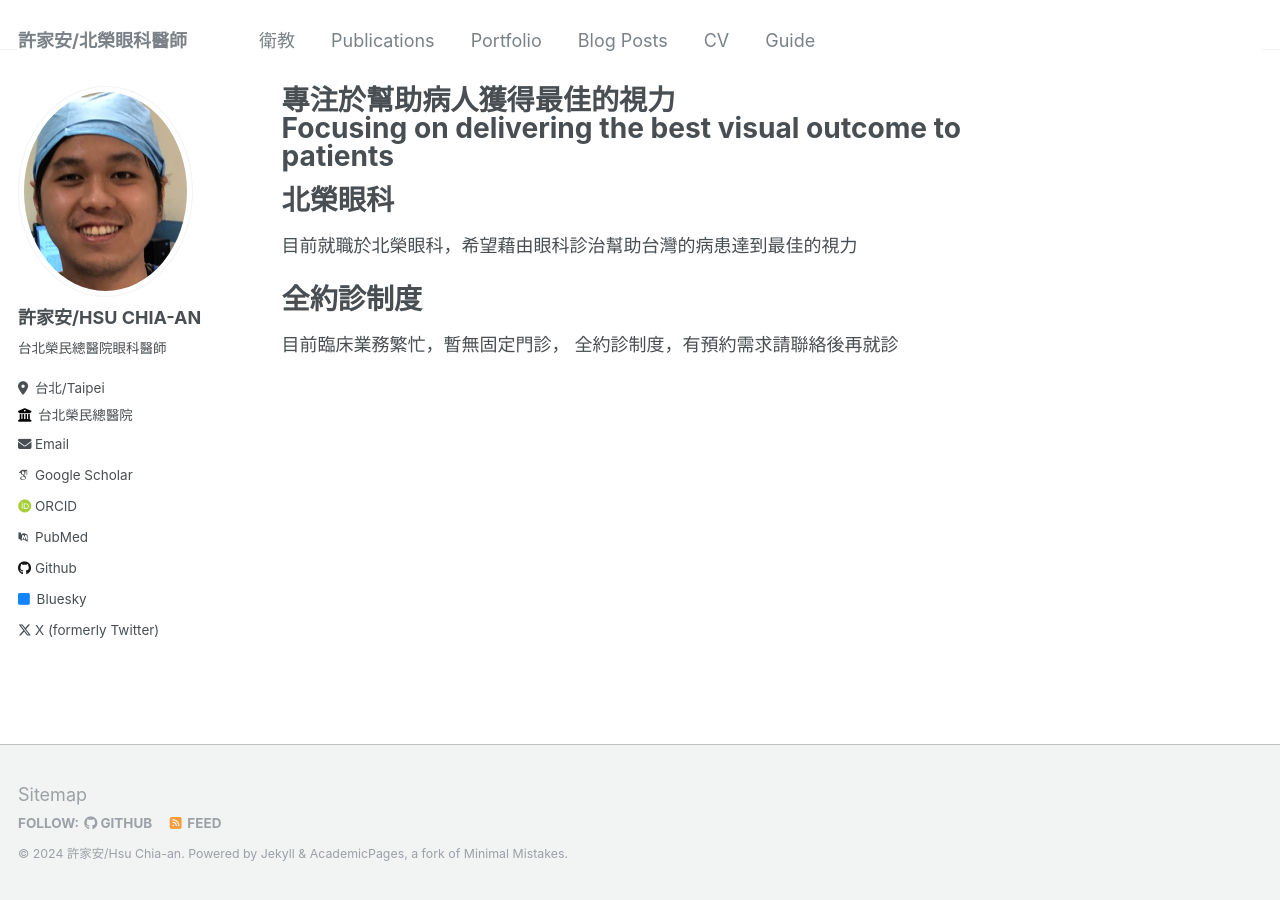
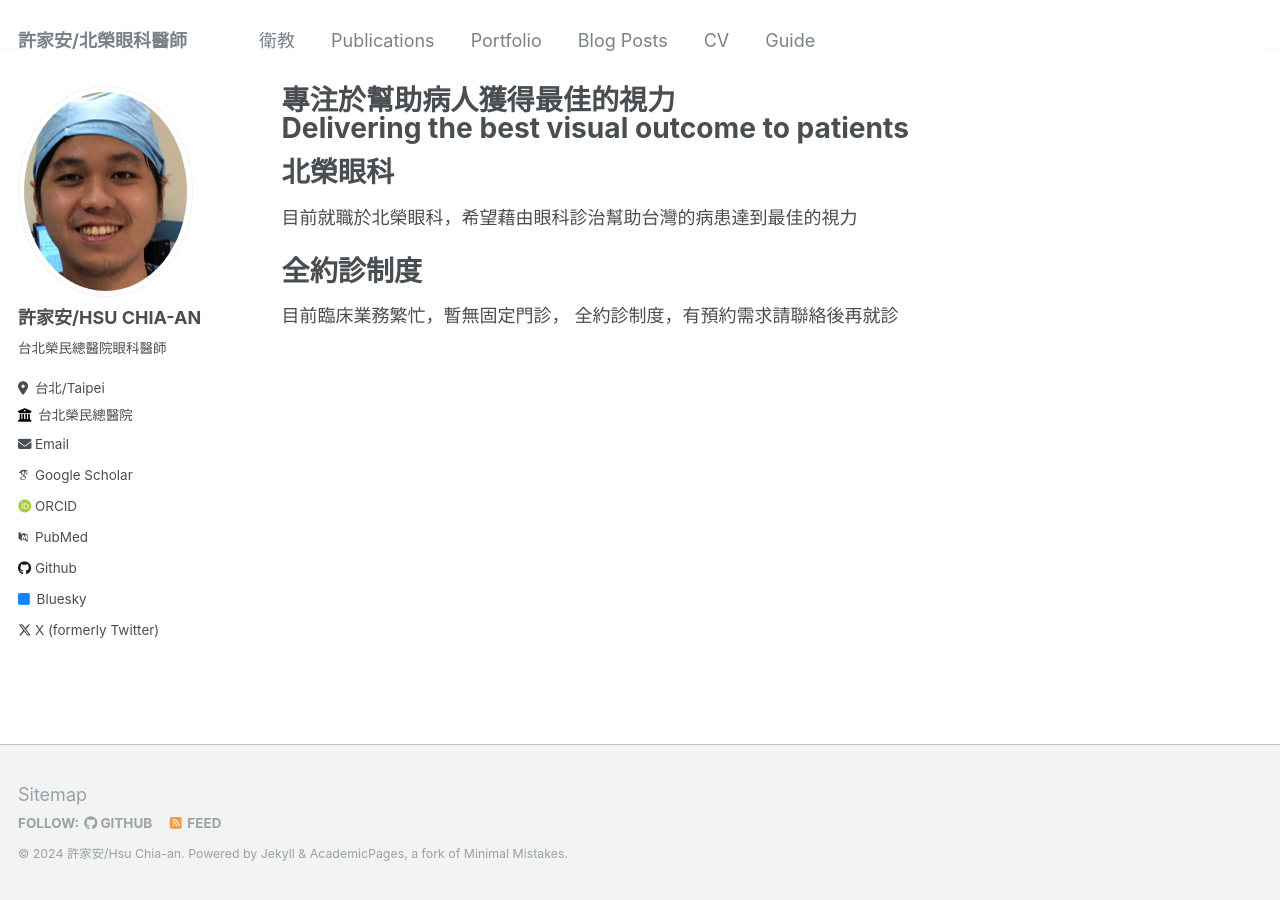
Before and after one commit to nfwya/nfwya, a Jekyll site: the page built from _pages/about.md, in a window 1280 px wide. Built offline with Jekyll 4.4.1, drawn with Linux system fonts in a browser that asks for light colours; some web fonts are replaced.

Commit message:
small changes

```diff
--- a/_pages/about.md
+++ b/_pages/about.md
@@ -1,6 +1,6 @@
 ---
 permalink: /
-title: "專注於幫助病人獲得最佳的視力<br />Focusing on delivering the best visual outcome to patients"
+title: "專注於幫助病人獲得最佳的視力<br />Delivering the best visual outcome to patients"
 author_profile: true
 redirect_from:
   - /about/
```
Also changed, not shown: _pages/Hidden.md (+1 -1 lines).
